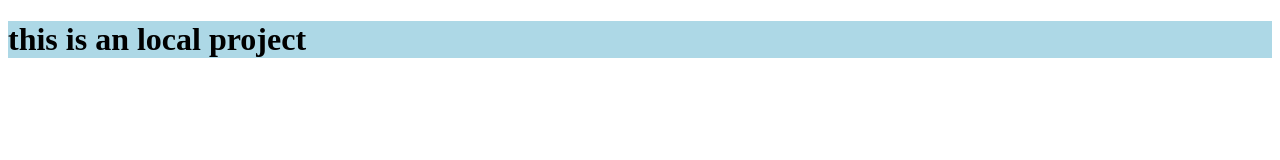
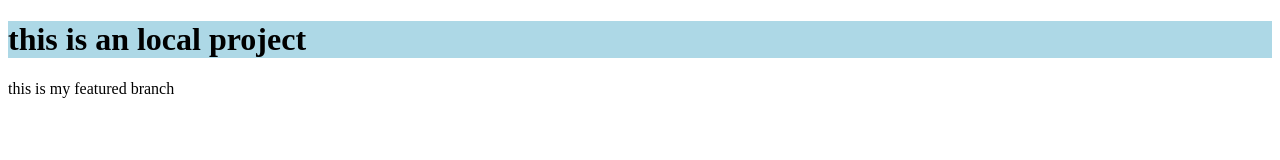
Before and after one commit to Sudhanshuukr/newLocalProject, a plain HTML site: page index.html in a window 1280 px wide. Drawn offline with Linux system fonts and the light colour scheme.

Commit message:
add new paragraph in featured branch

```diff
--- a/index.html
+++ b/index.html
@@ -8,5 +8,6 @@
 </head>
 <body>
     <h1>this is an local project</h1>
+    <p>this is my featured branch</p>
 </body>
 </html>
```
